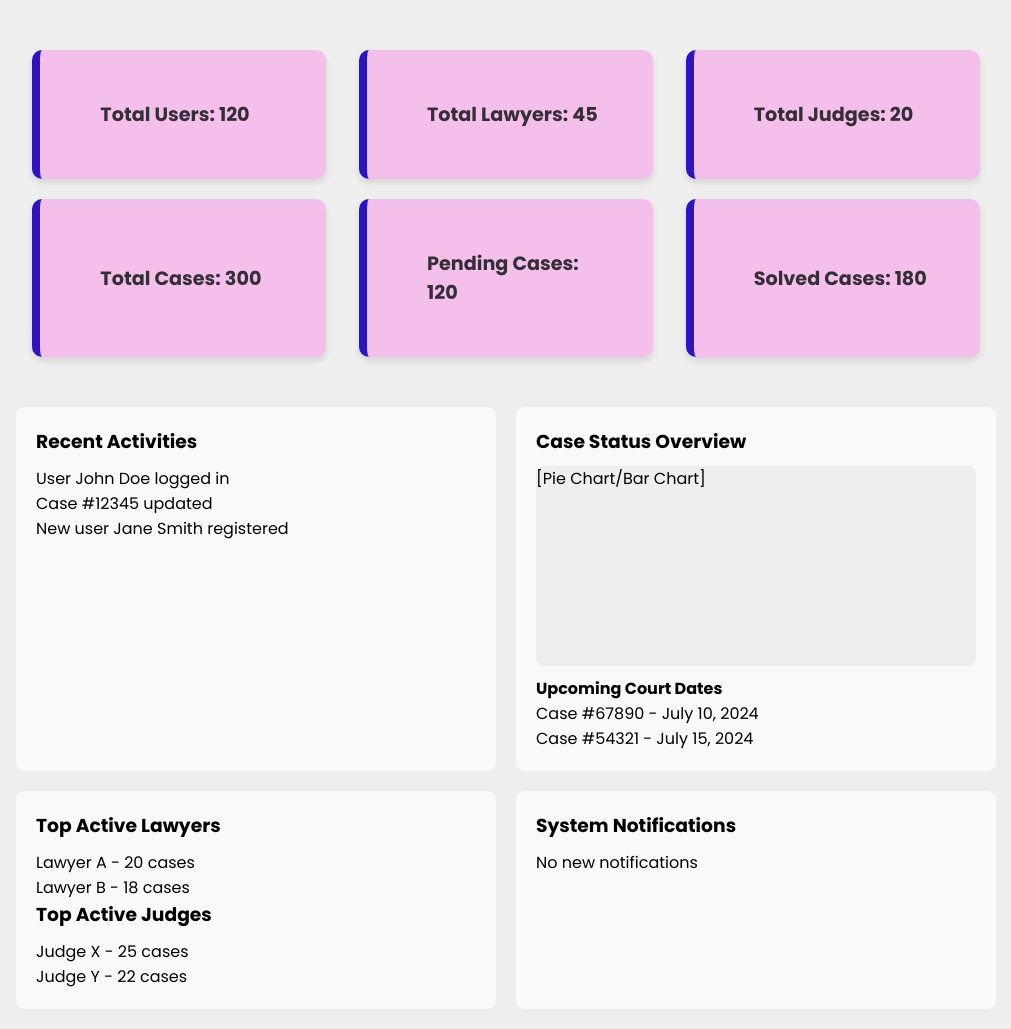
After one commit to Hanana01/Court-System, a Flask app: page /index_admin/dashboard in a window 1280 px wide. The commit adds this page. Shown: the whole page, without its empty margins (264-1275 px from the left). Run offline with Flask 3, Linux system fonts and the light colour scheme.

Commit message:
dashboard developed

```diff
--- a/app.py
+++ b/app.py
@@ -45,6 +45,10 @@ def addJudges():
 def addUsers():
     return render_template('add_user.html')
 
+@app.route('/index_admin/dashboard')
+def adminDashboard():
+    return render_template('admin_dashboard.html')
+
 # Run the app
 if __name__ == '__main__':
     app.run(debug=True)
--- /dev/null
+++ b/frontend/static/adminDashboard.css
@@ -0,0 +1,114 @@
+@import url("https://fonts.googleapis.com/css2?family=Lato:wght@400;700&family=Poppins:wght@400;500;600;700&display=swap");
+
+* {
+    margin: 0;
+    padding: 0;
+    box-sizing: border-box;
+  }
+
+  :root {
+    --poppins: "Poppins", sans-serif;
+    --lato: "Lato", sans-serif;
+    --light: #f9f9f9;
+    --blue: #3c91e6;
+    --light-blue: #cfe8ff;
+    --grey: #eee;
+    --dark-grey: #aaaaaa;
+    --dark: #342e37;
+    --red: #db504a;
+    --yellow: #ffce26;
+    --light-yellow: #fff2c6;
+    --orange: #fd7238;
+    --light-orange: #ffe0d3;
+  }
+
+  body {
+    font-family: var(--poppins);
+    margin-left: 260px;
+    background: var(--grey);
+    overflow-x: hidden;
+  }
+
+  .dashboard-container {
+      display: flex;
+      flex-wrap: wrap;
+      gap: 20px;
+      padding: 20px;
+  }
+
+  .stats-summary {
+    display: flex;
+    flex-wrap: wrap;
+    justify-content: space-around;
+    margin: 20px 0;
+}
+
+.stat-item {
+    background: #f4c0eb;
+    border-radius: 10px;
+    border-left: 8px solid rgb(46, 20, 192);
+    padding: 50px;
+    width: 30%;
+    margin: 10px;
+    display: flex;
+    align-items: center;
+    box-shadow: 0 4px 6px rgba(0, 0, 0, 0.1);
+    transition: transform 0.3s ease, box-shadow 0.3s ease;
+}
+
+.stat-item:hover {
+    transform: translateY(-5px);
+    box-shadow: 0 8px 12px rgba(0, 0, 0, 0.2);
+}
+
+.stat-item i {
+    font-size: 2rem;
+    margin-right: 10px;
+    color: var(--blue);
+}
+
+.stat-item span {
+    font-weight: 700;
+    font-size: 1.2rem;
+    color: var(--dark);
+}
+
+@media (max-width: 768px) {
+    .stat-item {
+        width: 45%;
+    }
+}
+
+@media (max-width: 480px) {
+    .stat-item {
+        width: 100%;
+    }
+}
+
+
+  .recent-activities,
+  .case-status,
+  .user-activities,
+  .notifications {
+      background-color: var(--light);
+      padding: 20px;
+      border-radius: 8px;
+      flex: 1 1 calc(50% - 20px);
+      box-sizing: border-box;
+  }
+
+  .case-status .chart {
+      height: 200px;
+      background-color: var(--grey);
+      border-radius: 8px;
+      margin-bottom: 10px;
+  }
+
+  h3 {
+      margin-bottom: 10px;
+  }
+
+  ul {
+      list-style: none;
+      padding: 0;
+  }
--- /dev/null
+++ b/frontend/templates/admin_dashboard.html
@@ -0,0 +1,72 @@
+<!-- My CSS -->
+<link rel="stylesheet" href="../static/adminDashboard.css">
+
+<div class="dashboard-container">
+    <div class="stats-summary">
+        <div class="stat-item">
+            <i class='bx bxs-user'></i>
+            <span>Total Users: 120</span>
+        </div>
+        <div class="stat-item">
+            <i class='bx bxs-user-voice'></i>
+            <span>Total Lawyers: 45</span>
+        </div>
+        <div class="stat-item">
+            <i class='bx bxs-briefcase'></i>
+            <span>Total Judges: 20</span>
+        </div>
+        <div class="stat-item">
+            <i class='bx bxs-spreadsheet'></i>
+            <span>Total Cases: 300</span>
+        </div>
+        <div class="stat-item">
+            <i class='bx bxs-hourglass'></i>
+            <span>Pending Cases: 120</span>
+        </div>
+        <div class="stat-item">
+            <i class='bx bxs-check-circle'></i>
+            <span>Solved Cases: 180</span>
+        </div>
+    </div>
+
+
+    <div class="recent-activities">
+        <h3>Recent Activities</h3>
+        <ul>
+            <li>User John Doe logged in</li>
+            <li>Case #12345 updated</li>
+            <li>New user Jane Smith registered</li>
+        </ul>
+    </div>
+
+    <div class="case-status">
+        <h3>Case Status Overview</h3>
+        <div class="chart">[Pie Chart/Bar Chart]</div>
+        <div class="upcoming-dates">
+            <h4>Upcoming Court Dates</h4>
+            <ul>
+                <li>Case #67890 - July 10, 2024</li>
+                <li>Case #54321 - July 15, 2024</li>
+            </ul>
+        </div>
+    </div>
+
+    <div class="user-activities">
+        <h3>Top Active Lawyers</h3>
+        <ul>
+            <li>Lawyer A - 20 cases</li>
+            <li>Lawyer B - 18 cases</li>
+        </ul>
+
+        <h3>Top Active Judges</h3>
+        <ul>
+            <li>Judge X - 25 cases</li>
+            <li>Judge Y - 22 cases</li>
+        </ul>
+    </div>
+
+    <div class="notifications">
+        <h3>System Notifications</h3>
+        <p>No new notifications</p>
+    </div>
+</div>
```
Also changed, not shown: frontend/static/index.css (+7 -5 lines), frontend/templates/index_admin.html (+10 -1 lines).
